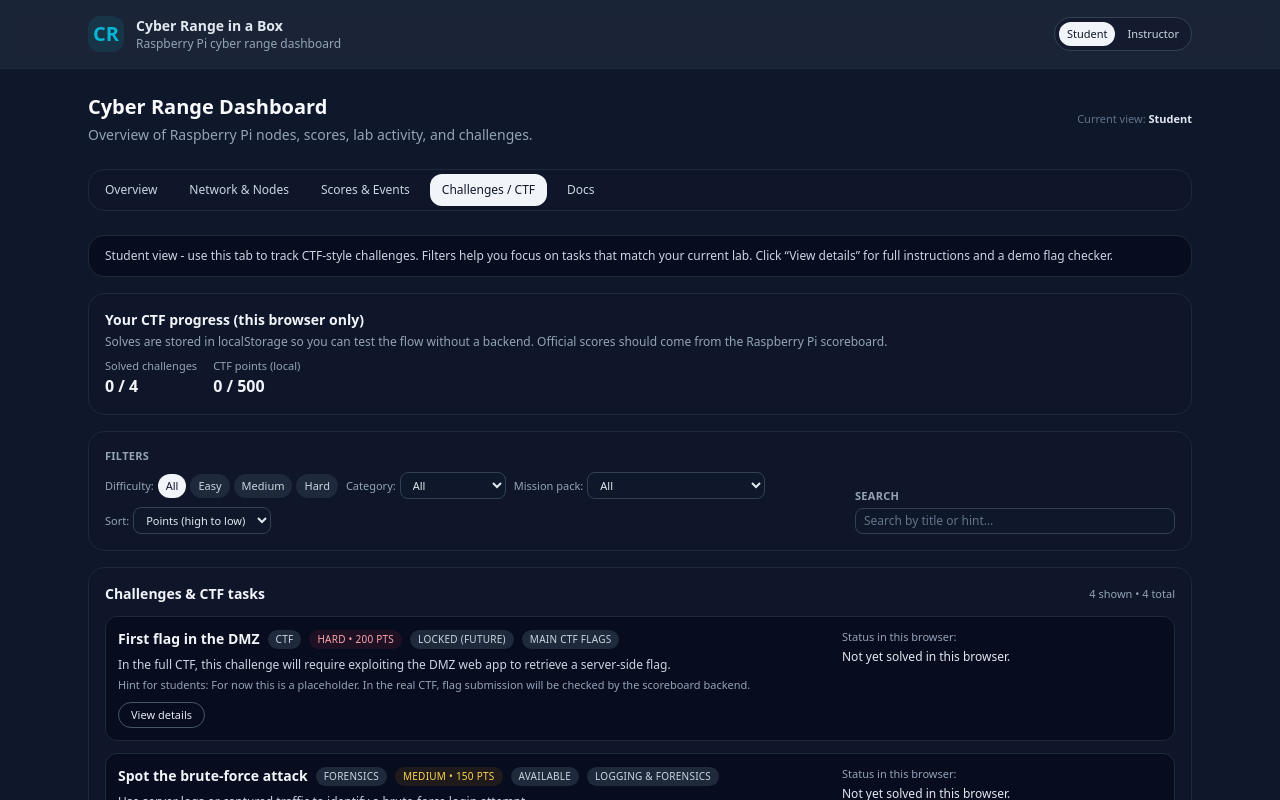
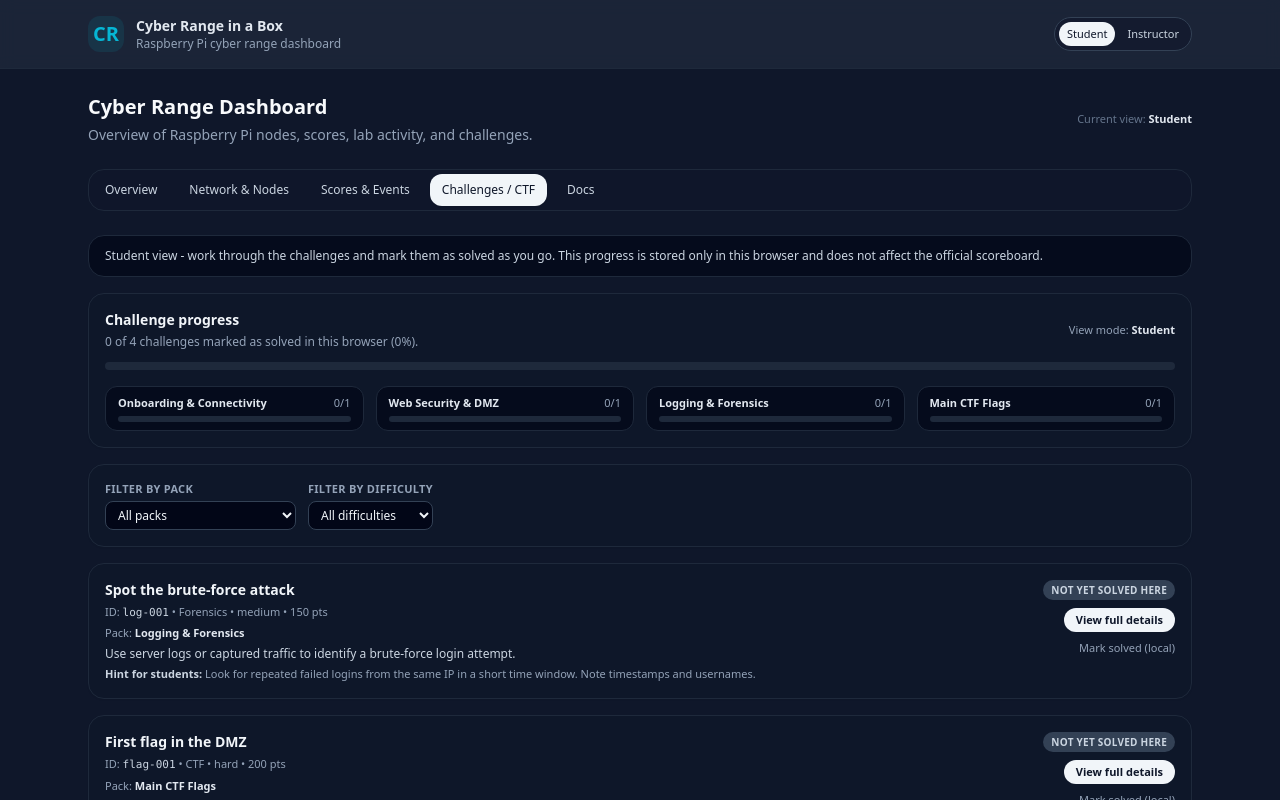
Before and after one commit to alicesquivel/cyber-range-dashboard, a React (Vite) app: page / in a window 1280 px wide. Both pictures are taken after a click on the button "Challenges / CTF". Shown: the top 800 px of the page. Built offline with nearby package versions, Linux system fonts and the light colour scheme.

Commit message:
refactor: streamline challenge progress tracking and local storage management

```diff
--- a/src/components/challenges/ChallengesTab.jsx
+++ b/src/components/challenges/ChallengesTab.jsx
@@ -1,407 +1,345 @@
-import React, { useMemo, useState } from "react";
+// src/components/challenges/ChallengesTab.jsx
+import React, { useState, useMemo, useEffect } from "react";
 import { CHALLENGES, PACKS } from "./challengesContent.js";
 import ChallengeDetailDrawer from "./ChallengeDetailDrawer.jsx";
 
-function difficultyBadgeClass(level) {
-  if (level === "easy") return "bg-emerald-500/10 text-emerald-300";
-  if (level === "medium") return "bg-amber-500/10 text-amber-300";
-  if (level === "hard") return "bg-rose-500/10 text-rose-300";
-  return "bg-slate-700 text-slate-300";
-}
+const STORAGE_KEY = "crab_solved_challenges_v1";
 
-// Local storage helpers for per-browser progress.
-const PROGRESS_KEY = "cyberRangeCtfProgress";
+const difficultyOrder = { easy: 0, medium: 1, hard: 2 };
 
-function loadProgress() {
-  if (typeof window === "undefined") return { solved: {} };
+function loadSolvedFromStorage() {
+  if (typeof window === "undefined") return new Set();
+
   try {
-    const raw = localStorage.getItem(PROGRESS_KEY);
-    if (!raw) return { solved: {} };
-    const parsed = JSON.parse(raw);
-    if (!parsed || typeof parsed !== "object") return { solved: {} };
-    if (!parsed.solved) parsed.solved = {};
-    return parsed;
+    const raw = window.localStorage.getItem(STORAGE_KEY);
+    if (!raw) return new Set();
+    const arr = JSON.parse(raw);
+    if (!Array.isArray(arr)) return new Set();
+
+    const validIds = new Set(CHALLENGES.map((c) => c.id));
+    return new Set(arr.filter((id) => validIds.has(id)));
   } catch {
-    return { solved: {} };
+    return new Set();
   }
 }
 
-function saveProgress(progress) {
+function saveSolvedToStorage(solvedSet) {
   if (typeof window === "undefined") return;
-  localStorage.setItem(PROGRESS_KEY, JSON.stringify(progress));
+  try {
+    const arr = Array.from(solvedSet);
+    window.localStorage.setItem(STORAGE_KEY, JSON.stringify(arr));
+  } catch {
+    // ignore storage errors
+  }
 }
 
 export default function ChallengesTab({ viewMode }) {
+  const [selectedPack, setSelectedPack] = useState("all");
+  const [selectedDifficulty, setSelectedDifficulty] = useState("all");
+  const [activeChallengeId, setActiveChallengeId] = useState(null);
+
+  // store solved IDs in a Set
+  const [solvedSet, setSolvedSet] = useState(() => new Set());
+
+  // load from localStorage on mount
+  useEffect(() => {
+    setSolvedSet(loadSolvedFromStorage());
+  }, []);
+
   const isInstructor = viewMode === "instructor";
 
-  // Filters + sorting state
-  const [difficultyFilter, setDifficultyFilter] = useState("all");
-  const [categoryFilter, setCategoryFilter] = useState("all");
-  const [packFilter, setPackFilter] = useState("all");
-  const [sortMode, setSortMode] = useState("points-desc");
-  const [searchTerm, setSearchTerm] = useState("");
+  const sortedChallenges = useMemo(() => {
+    return [...CHALLENGES].sort((a, b) => {
+      const packA = PACKS.find((p) => p.id === a.packId)?.name || "";
+      const packB = PACKS.find((p) => p.id === b.packId)?.name || "";
 
-  // Selected challenge for detail drawer
-  const [selectedId, setSelectedId] = useState(null);
-
-  // Local CTF progress
-  const [progress, setProgress] = useState(() => loadProgress());
-
-  const solvedIds = progress.solved || {};
-
-  const totalPoints = useMemo(
-    () =>
-      CHALLENGES.filter((c) => solvedIds[c.id]).reduce(
-        (sum, c) => sum + (c.points || 0),
-        0
-      ),
-    [solvedIds]
-  );
-
-  const totalAvailablePoints = useMemo(
-    () => CHALLENGES.reduce((sum, c) => sum + (c.points || 0), 0),
-    []
-  );
-
-  // Build category and pack lists for filters
-  const categoryOptions = useMemo(() => {
-    const set = new Set(CHALLENGES.map((c) => c.category));
-    return ["all", ...Array.from(set)];
+      if (packA === packB) {
+        const da = difficultyOrder[a.difficulty] ?? 99;
+        const db = difficultyOrder[b.difficulty] ?? 99;
+        if (da === db) return a.points - b.points;
+        return da - db;
+      }
+      return packA.localeCompare(packB);
+    });
   }, []);
 
-  const packOptions = useMemo(() => {
-    return ["all", ...PACKS.map((p) => p.id)];
-  }, []);
-
-  // Filter + sort list
-  const visibleChallenges = useMemo(() => {
-    const term = searchTerm.trim().toLowerCase();
-
-    let list = CHALLENGES.filter((c) => {
-      if (difficultyFilter !== "all" && c.difficulty !== difficultyFilter) {
+  const visibleChallenges = sortedChallenges.filter((ch) => {
+    if (selectedPack !== "all" && ch.packId !== selectedPack) return false;
+    if (selectedDifficulty !== "all" && ch.difficulty !== selectedDifficulty)
       return false;
-      }
-      if (categoryFilter !== "all" && c.category !== categoryFilter) {
-        return false;
-      }
-      if (packFilter !== "all" && c.packId !== packFilter) {
-        return false;
-      }
-      if (term) {
-        const haystack =
-          `${c.title} ${c.summary} ${c.studentHint}`.toLowerCase();
-        if (!haystack.includes(term)) return false;
-      }
     return true;
   });
 
-    if (sortMode === "points-asc") {
-      list = list.slice().sort((a, b) => a.points - b.points);
-    } else if (sortMode === "points-desc") {
-      list = list.slice().sort((a, b) => b.points - a.points);
-    }
+  const totalChallenges = CHALLENGES.length;
+  const solvedCount = solvedSet.size;
+  const progressPct =
+    totalChallenges > 0 ? Math.round((solvedCount / totalChallenges) * 100) : 0;
 
-    return list;
-  }, [difficultyFilter, categoryFilter, packFilter, sortMode, searchTerm]);
+  // per-pack stats for the tiny progress bars
+  const packStats = useMemo(() => {
+    const base = PACKS.map((p) => ({
+      id: p.id,
+      name: p.name,
+      total: 0,
+      solved: 0,
+    }));
+    const byId = Object.fromEntries(base.map((b) => [b.id, b]));
 
-  const selectedChallenge = CHALLENGES.find((c) => c.id === selectedId) ?? null;
+    CHALLENGES.forEach((ch) => {
+      const stat = byId[ch.packId];
+      if (!stat) return;
+      stat.total += 1;
+      if (solvedSet.has(ch.id)) stat.solved += 1;
+    });
+
+    return base;
+  }, [solvedSet]);
 
   function handleMarkSolved(id) {
-    setProgress((prev) => {
-      const next = {
-        ...prev,
-        solved: {
-          ...(prev.solved || {}),
-          [id]: prev.solved?.[id] || new Date().toISOString(),
-        },
-      };
-      saveProgress(next);
+    setSolvedSet((prev) => {
+      const next = new Set(prev);
+      next.add(id);
+      saveSolvedToStorage(next);
       return next;
     });
   }
 
   function handleClearSolved(id) {
-    setProgress((prev) => {
-      const nextSolved = { ...(prev.solved || {}) };
-      delete nextSolved[id];
-      const next = { ...prev, solved: nextSolved };
-      saveProgress(next);
+    setSolvedSet((prev) => {
+      const next = new Set(prev);
+      next.delete(id);
+      saveSolvedToStorage(next);
       return next;
     });
   }
 
-  function packName(packId) {
-    const pack = PACKS.find((p) => p.id === packId);
-    return pack ? pack.name : "Unassigned pack";
-  }
+  const activeChallenge =
+    CHALLENGES.find((c) => c.id === activeChallengeId) || null;
 
   return (
     <div className="space-y-4">
-      {/* Banner */}
-      <section className="rounded-2xl border border-slate-800 bg-slate-950/60 px-4 py-3 text-xs text-slate-300">
+      {/* Role banner */}
+      <div className="rounded-2xl border border-slate-800 bg-slate-950/70 px-4 py-3 text-xs text-slate-300">
         {isInstructor ? (
           <p>
-            Instructor view - this tab lists range challenges and CTF tasks.
-            Filters help you match tasks to lab weeks. Local progress is stored
-            only in this browser for demos; production scoring should come from
-            the scoreboard backend.
+            Instructor view - use this tab to track which challenges are solved,
+            peek at artifacts, and test the flag submission flow before wiring a
+            real backend.
           </p>
         ) : (
           <p>
-            Student view - use this tab to track CTF-style challenges. Filters
-            help you focus on tasks that match your current lab. Click
-            &ldquo;View details&rdquo; for full instructions and a demo flag
-            checker.
+            Student view - work through the challenges and mark them as solved
+            as you go. This progress is stored only in this browser and does not
+            affect the official scoreboard.
           </p>
         )}
-      </section>
+      </div>
 
-      {/* Local CTF summary */}
-      <section className="rounded-2xl border border-slate-800 bg-slate-900/60 p-4 shadow-sm">
+      {/* Progress summary + per-pack mini bars */}
+      <section className="rounded-2xl border border-slate-800 bg-slate-900/70 p-4 shadow-sm">
+        <div className="flex flex-col gap-2 sm:flex-row sm:items-center sm:justify-between">
+          <div>
             <h2 className="text-sm font-semibold text-slate-100">
-          Your CTF progress (this browser only)
+              Challenge progress
             </h2>
             <p className="mt-1 text-xs text-slate-400">
-          Solves are stored in localStorage so you can test the flow without a
-          backend. Official scores should come from the Raspberry Pi scoreboard.
-        </p>
-        <div className="mt-2 flex flex-wrap gap-4 text-xs">
-          <div>
-            <p className="text-[11px] text-slate-400">Solved challenges</p>
-            <p className="text-base font-semibold text-slate-100">
-              {Object.keys(solvedIds).length} / {CHALLENGES.length}
+              {solvedCount} of {totalChallenges} challenges marked as solved in
+              this browser ({progressPct}%).
             </p>
           </div>
-          <div>
-            <p className="text-[11px] text-slate-400">CTF points (local)</p>
-            <p className="text-base font-semibold text-slate-100">
-              {totalPoints} / {totalAvailablePoints}
-            </p>
+          <div className="text-[11px] text-slate-400">
+            View mode:{" "}
+            <span className="font-semibold text-slate-200">
+              {isInstructor ? "Instructor" : "Student"}
+            </span>
           </div>
+        </div>
+
+        <div className="mt-3 h-2 w-full rounded-full bg-slate-800">
+          <div
+            className="h-2 rounded-full bg-emerald-400"
+            style={{ width: `${progressPct}%` }}
+          />
+        </div>
+
+        {/* tiny per-pack bars */}
+        <div className="mt-4 grid gap-3 md:grid-cols-2 lg:grid-cols-4">
+          {packStats.map((stat) => {
+            if (!stat.total) return null;
+            const pct =
+              stat.total > 0 ? Math.round((stat.solved / stat.total) * 100) : 0;
+            return (
+              <div
+                key={stat.id}
+                className="rounded-xl border border-slate-800 bg-slate-950/70 px-3 py-2"
+              >
+                <div className="flex items-center justify-between text-[11px]">
+                  <span className="font-semibold text-slate-200">
+                    {stat.name}
+                  </span>
+                  <span className="text-slate-400">
+                    {stat.solved}/{stat.total}
+                  </span>
+                </div>
+                <div className="mt-1 h-1.5 w-full rounded-full bg-slate-800">
+                  <div
+                    className="h-1.5 rounded-full bg-emerald-400"
+                    style={{ width: `${pct}%` }}
+                  />
+                </div>
+              </div>
+            );
+          })}
         </div>
       </section>
 
-      {/* Filters + controls */}
-      <section className="rounded-2xl border border-slate-800 bg-slate-900/60 p-4 shadow-sm">
-        <div className="flex flex-col gap-3 md:flex-row md:items-end md:justify-between">
-          <div className="space-y-2 text-xs">
-            <p className="text-[11px] font-semibold uppercase tracking-wide text-slate-400">
-              Filters
-            </p>
-            <div className="flex flex-wrap gap-2">
-              {/* Difficulty buttons */}
-              <div className="flex items-center gap-1">
-                <span className="text-[11px] text-slate-400">Difficulty:</span>
-                {["all", "easy", "medium", "hard"].map((lvl) => (
-                  <button
-                    key={lvl}
-                    type="button"
-                    onClick={() => setDifficultyFilter(lvl)}
-                    className={
-                      "rounded-full px-2 py-1 text-[11px] " +
-                      (difficultyFilter === lvl
-                        ? "bg-slate-100 text-slate-900"
-                        : "bg-slate-800 text-slate-300 hover:bg-slate-700")
-                    }
+      {/* Filters */}
+      <section className="rounded-2xl border border-slate-800 bg-slate-900/70 p-4 shadow-sm">
+        <div className="flex flex-wrap items-center gap-3">
+          <div className="flex flex-col text-xs text-slate-300">
+            <span className="mb-1 text-[11px] font-semibold uppercase tracking-wide text-slate-400">
+              Filter by pack
+            </span>
+            <select
+              value={selectedPack}
+              onChange={(e) => setSelectedPack(e.target.value)}
+              className="rounded-lg border border-slate-700 bg-slate-950 px-2 py-1 text-xs text-slate-100"
             >
-                    {lvl === "all"
-                      ? "All"
-                      : lvl.charAt(0).toUpperCase() + lvl.slice(1)}
-                  </button>
-                ))}
-              </div>
-
-              {/* Category select */}
-              <div className="flex items-center gap-1">
-                <span className="text-[11px] text-slate-400">Category:</span>
-                <select
-                  value={categoryFilter}
-                  onChange={(e) => setCategoryFilter(e.target.value)}
-                  className="rounded-lg border border-slate-700 bg-slate-900 px-2 py-1 text-[11px] text-slate-200"
-                >
-                  {categoryOptions.map((cat) => (
-                    <option key={cat} value={cat}>
-                      {cat === "all" ? "All" : cat}
+              <option value="all">All packs</option>
+              {PACKS.map((p) => (
+                <option key={p.id} value={p.id}>
+                  {p.name}
                 </option>
               ))}
             </select>
           </div>
 
-              {/* Pack select */}
-              <div className="flex items-center gap-1">
-                <span className="text-[11px] text-slate-400">
-                  Mission pack:
+          <div className="flex flex-col text-xs text-slate-300">
+            <span className="mb-1 text-[11px] font-semibold uppercase tracking-wide text-slate-400">
+              Filter by difficulty
             </span>
             <select
-                  value={packFilter}
-                  onChange={(e) => setPackFilter(e.target.value)}
-                  className="rounded-lg border border-slate-700 bg-slate-900 px-2 py-1 text-[11px] text-slate-200"
+              value={selectedDifficulty}
+              onChange={(e) => setSelectedDifficulty(e.target.value)}
+              className="rounded-lg border border-slate-700 bg-slate-950 px-2 py-1 text-xs text-slate-100"
             >
-                  <option value="all">All</option>
-                  {PACKS.map((pack) => (
-                    <option key={pack.id} value={pack.id}>
-                      {pack.name}
-                    </option>
-                  ))}
+              <option value="all">All difficulties</option>
+              <option value="easy">Easy</option>
+              <option value="medium">Medium</option>
+              <option value="hard">Hard</option>
             </select>
-              </div>
-
-              {/* Sort select */}
-              <div className="flex items-center gap-1">
-                <span className="text-[11px] text-slate-400">Sort:</span>
-                <select
-                  value={sortMode}
-                  onChange={(e) => setSortMode(e.target.value)}
-                  className="rounded-lg border border-slate-700 bg-slate-900 px-2 py-1 text-[11px] text-slate-200"
-                >
-                  <option value="points-desc">Points (high to low)</option>
-                  <option value="points-asc">Points (low to high)</option>
-                  <option value="default">Original order</option>
-                </select>
-              </div>
-            </div>
-          </div>
-
-          {/* Search box */}
-          <div className="w-full max-w-xs text-xs">
-            <label className="block text-[11px] font-semibold uppercase tracking-wide text-slate-400">
-              Search
-            </label>
-            <input
-              type="text"
-              value={searchTerm}
-              onChange={(e) => setSearchTerm(e.target.value)}
-              placeholder="Search by title or hint…"
-              className="mt-1 w-full rounded-lg border border-slate-700 bg-slate-900 px-2 py-1 text-xs text-slate-200 placeholder:text-slate-500"
-            />
           </div>
         </div>
       </section>
 
-      {/* Challenges list */}
-      <section className="rounded-2xl border border-slate-800 bg-slate-900/60 p-4 shadow-sm">
-        <div className="flex items-center justify-between">
-          <h2 className="text-sm font-semibold text-slate-100">
-            Challenges & CTF tasks
-          </h2>
-          <p className="text-[11px] text-slate-400">
-            {visibleChallenges.length} shown • {CHALLENGES.length} total
-          </p>
-        </div>
-
-        <div className="mt-3 space-y-3">
+      {/* Challenge list */}
+      <section className="space-y-4">
         {visibleChallenges.length === 0 && (
           <p className="text-xs text-slate-400">
-              No challenges match the current filters. Try widening the
-              difficulty or clearing the search.
+            No challenges match the current filters.
           </p>
         )}
 
-          {visibleChallenges.map((c) => {
-            const solved = !!solvedIds[c.id];
+        {visibleChallenges.map((ch) => {
+          const pack = PACKS.find((p) => p.id === ch.packId);
+          const solved = solvedSet.has(ch.id);
+
           return (
             <article
-                key={c.id}
-                className="rounded-xl border border-slate-800 bg-slate-950/60 p-3"
+              key={ch.id}
+              className="rounded-2xl border border-slate-800 bg-slate-900/70 p-4 shadow-sm"
             >
-                <div className="flex flex-col gap-2 md:flex-row md:items-start md:justify-between">
-                  <div>
-                    <div className="flex flex-wrap items-center gap-2">
+              <div className="flex flex-col gap-3 sm:flex-row sm:items-start sm:justify-between">
+                <div className="space-y-1">
                   <h3 className="text-sm font-semibold text-slate-100">
-                        {c.title}
+                    {ch.title}
                   </h3>
-                      <span className="rounded-full bg-slate-800 px-2 py-0.5 text-[10px] uppercase tracking-wide text-slate-300">
-                        {c.category}
+                  <p className="text-[11px] text-slate-400">
+                    ID:{" "}
+                    <span className="font-mono lowercase text-slate-300">
+                      {ch.id}
+                    </span>{" "}
+                    • {ch.category} • {ch.difficulty} • {ch.points} pts
+                  </p>
+                  {pack && (
+                    <p className="text-[11px] text-slate-400">
+                      Pack:{" "}
+                      <span className="font-semibold text-slate-200">
+                        {pack.name}
                       </span>
+                    </p>
+                  )}
+
+                  {/* main summary */}
+                  <p className="mt-1 text-xs text-slate-300">{ch.summary}</p>
+
+                  {/* student hint surfaced on the card so it isn't hidden in the drawer */}
+                  {ch.studentHint && (
+                    <p className="mt-2 text-[11px] text-slate-400">
+                      <span className="font-semibold text-slate-300">
+                        Hint for students:
+                      </span>{" "}
+                      {ch.studentHint}
+                    </p>
+                  )}
+                </div>
+
+                <div className="flex flex-col items-start gap-2 text-xs sm:items-end">
                   <span
                     className={
-                          "rounded-full px-2 py-0.5 text-[10px] uppercase tracking-wide " +
-                          difficultyBadgeClass(c.difficulty)
+                      "inline-flex rounded-full px-2 py-0.5 text-[10px] font-semibold uppercase tracking-wide " +
+                      (solved
+                        ? "bg-emerald-500/10 text-emerald-300"
+                        : "bg-slate-700 text-slate-300")
                     }
                   >
-                        {c.difficulty} • {c.points} pts
+                    {solved ? "Solved in this browser" : "Not yet solved here"}
                   </span>
-                      <span className="rounded-full bg-slate-800 px-2 py-0.5 text-[10px] uppercase tracking-wide text-slate-300">
-                        {c.status === "locked"
-                          ? "Locked (future)"
-                          : c.status === "solved"
-                          ? "Solved"
-                          : "Available"}
-                      </span>
-                      <span className="rounded-full bg-slate-800 px-2 py-0.5 text-[10px] uppercase tracking-wide text-slate-300">
-                        {packName(c.packId)}
-                      </span>
-                      {solved && (
-                        <span className="rounded-full bg-emerald-500/10 px-2 py-0.5 text-[10px] uppercase tracking-wide text-emerald-300">
-                          Solved (local)
-                        </span>
-                      )}
-                    </div>
-                    <p className="mt-2 text-xs text-slate-300">{c.summary}</p>
-                    <p className="mt-1 text-[11px] text-slate-400">
-                      Hint for students: {c.studentHint}
-                    </p>
 
                   <button
                     type="button"
-                      onClick={() => setSelectedId(c.id)}
-                      className="mt-2 rounded-full border border-slate-600 px-3 py-1 text-[11px] text-slate-200 hover:bg-slate-800"
+                    onClick={() => setActiveChallengeId(ch.id)}
+                    className="rounded-full bg-slate-100 px-3 py-1 text-[11px] font-semibold text-slate-900 hover:bg-slate-200"
                   >
-                      View details
+                    View full details
                   </button>
-                  </div>
 
-                  {/* Right side: small solved info */}
-                  <div className="mt-2 w-full max-w-xs text-xs md:mt-0">
-                    <p className="text-[11px] text-slate-400">
-                      Status in this browser:
-                    </p>
-                    <p className="mt-1 text-xs text-slate-200">
-                      {solved
-                        ? "Marked as solved (local). Use instructor tools or demo flags to clear or change."
-                        : "Not yet solved in this browser."}
-                    </p>
+                  {solved ? (
+                    <button
+                      type="button"
+                      onClick={() => handleClearSolved(ch.id)}
+                      className="text-[11px] text-slate-400 hover:text-slate-200"
+                    >
+                      Clear solved status
+                    </button>
+                  ) : (
+                    <button
+                      type="button"
+                      onClick={() => handleMarkSolved(ch.id)}
+                      className="text-[11px] text-slate-400 hover:text-slate-200"
+                    >
+                      Mark solved (local)
+                    </button>
+                  )}
                 </div>
               </div>
-
-                {isInstructor && (
-                  <div className="mt-3 rounded-lg border border-slate-800 bg-slate-900/80 p-2">
-                    <p className="text-[11px] font-semibold uppercase tracking-wide text-slate-400">
-                      Instructor notes
-                    </p>
-                    <p className="mt-1 text-[11px] text-slate-300">
-                      {c.instructorNotes}
-                    </p>
-                    <p className="mt-1 text-[10px] text-slate-500">
-                      TODO(Josh): map this challenge ID (
-                      <span className="font-mono">{c.id}</span>) to scoreboard
-                      rules on the server side. TODO(Max): update wording based
-                      on the actual lab handouts.
-                    </p>
-                  </div>
-                )}
             </article>
           );
         })}
-        </div>
       </section>
 
-      {/* Detail drawer */}
+      {/* Detail drawer (artifacts, instructor notes, flag submission demo) */}
       <ChallengeDetailDrawer
-        challenge={selectedChallenge}
+        challenge={activeChallenge}
         viewMode={viewMode}
-        isSolved={selectedChallenge ? !!solvedIds[selectedChallenge.id] : false}
-        onMarkSolved={
-          selectedChallenge
-            ? () => handleMarkSolved(selectedChallenge.id)
-            : () => {}
+        isSolved={Boolean(activeChallenge && solvedSet.has(activeChallenge.id))}
+        onMarkSolved={() =>
+          activeChallenge && handleMarkSolved(activeChallenge.id)
         }
-        onClearSolved={
-          selectedChallenge
-            ? () => handleClearSolved(selectedChallenge.id)
-            : () => {}
+        onClearSolved={() =>
+          activeChallenge && handleClearSolved(activeChallenge.id)
         }
-        onClose={() => setSelectedId(null)}
+        onClose={() => setActiveChallengeId(null)}
       />
     </div>
   );
```
Lines whose indentation alone changed are shown as unchanged.
